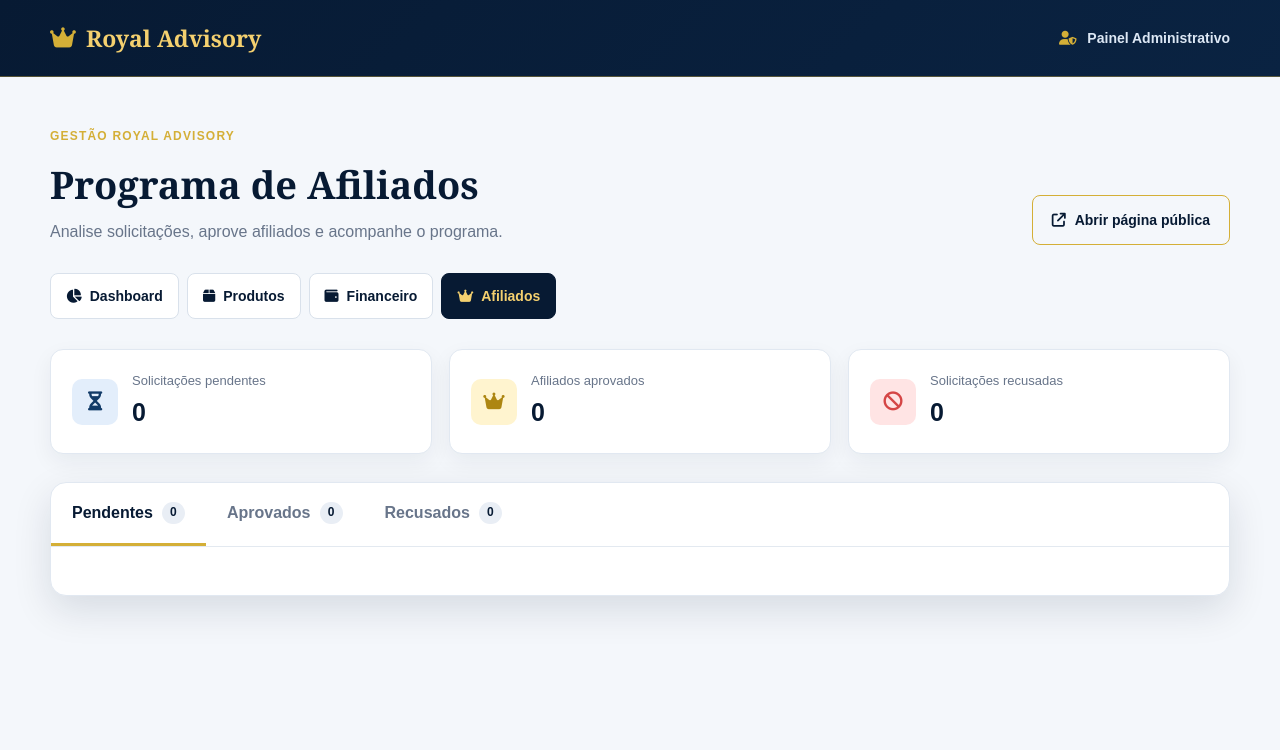
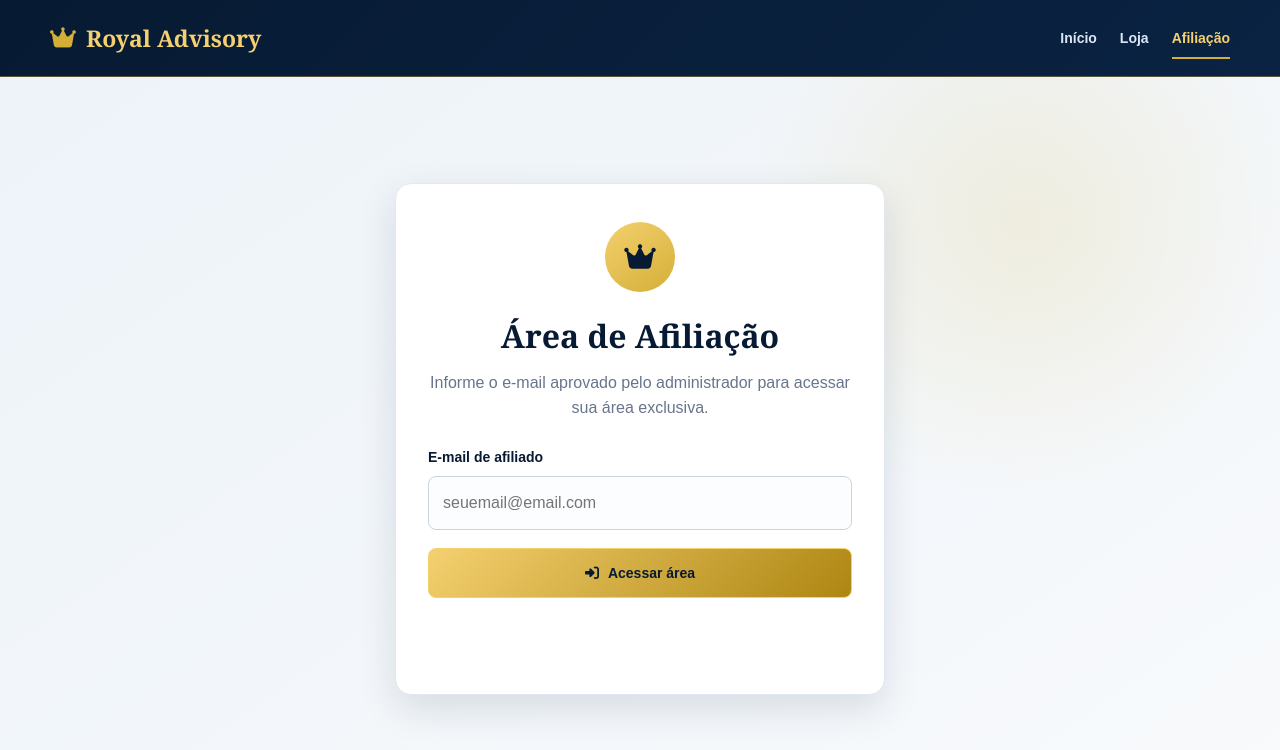
Before and after one commit to equipezero-web/L-A-Advisory, a plain HTML site: page admin/afiliados.html in a window 1280 px wide. Drawn offline with Linux system fonts and the light colour scheme; files that its build step writes are made by us from their sources.

Commit message:
Update afiliados.html

```diff
--- a/admin/afiliados.html
+++ b/admin/afiliados.html
@@ -4,9 +4,9 @@
   <meta charset="UTF-8">
   <meta name="viewport" content="width=device-width, initial-scale=1.0">
 
-  <title>Afiliados | Painel ADM Royal Advisory</title>
+  <title>Minha Afiliação | Royal Advisory</title>
 
-  <link rel="stylesheet" href="../css/afiliados.css">
+  <link rel="stylesheet" href="css/afiliados.css">
 
   <link
     rel="stylesheet"
@@ -14,143 +14,139 @@
   >
 </head>
 
-<body class="pagina-admin">
-  <header class="topo-admin">
+<body>
+  <header class="topo-principal">
     <div class="container navbar">
-      <a href="../index.html" class="logo-royal">
+      <a href="index.html" class="logo-royal">
         <i class="fa-solid fa-crown"></i>
         <span>Royal Advisory</span>
       </a>
 
-      <span class="identificacao-admin">
-        <i class="fa-solid fa-user-shield"></i>
-        Painel Administrativo
-      </span>
+      <nav class="menu-principal">
+        <a href="index.html">Início</a>
+        <a href="loja.html">Loja</a>
+        <a href="afiliacao.html" class="ativo">Afiliação</a>
+      </nav>
     </div>
   </header>
 
-  <main class="conteudo-admin">
-    <div class="container">
-      <div class="titulo-admin">
-        <div>
-          <span class="titulo-secao-mini">GESTÃO ROYAL ADVISORY</span>
-          <h1>Programa de Afiliados</h1>
-          <p>Analise solicitações, aprove afiliados e acompanhe o programa.</p>
+  <main>
+    <section class="acesso-afiliado" id="telaAcessoAfiliado">
+      <div class="card-acesso">
+        <div class="card-comissao-icone">
+          <i class="fa-solid fa-crown"></i>
         </div>
 
-        <a href="../afiliado.html" class="botao-secundario">
-          <i class="fa-solid fa-arrow-up-right-from-square"></i>
-          Abrir página pública
-        </a>
+        <h1>Área de Afiliação</h1>
+
+        <p>
+          Informe o e-mail aprovado pelo administrador para acessar sua área
+          exclusiva.
+        </p>
+
+        <form id="formAcessoAfiliado">
+          <div class="campo-formulario">
+            <label for="emailAcessoAfiliado">E-mail de afiliado</label>
+            <input
+              type="email"
+              id="emailAcessoAfiliado"
+              placeholder="seuemail@email.com"
+              required
+            >
           </div>
 
-      <nav class="menu-admin">
-        <a href="index.html">
-          <i class="fa-solid fa-chart-pie"></i>
-          Dashboard
-        </a>
+          <button type="submit" class="botao-principal">
+            <i class="fa-solid fa-right-to-bracket"></i>
+            Acessar área
+          </button>
+        </form>
 
-        <a href="produtos.html">
-          <i class="fa-solid fa-box"></i>
-          Produtos
-        </a>
+        <p class="mensagem-erro" id="mensagemAcesso"></p>
+      </div>
+    </section>
 
-        <a href="financeiro.html">
-          <i class="fa-solid fa-wallet"></i>
-          Financeiro
-        </a>
+    <section class="painel-afiliado oculto" id="painelAfiliado">
+      <div class="container">
+        <div class="boas-vindas-afiliado">
+          <div>
+            <span class="titulo-secao-mini">PAINEL EXCLUSIVO</span>
+            <h1>Olá, <span id="nomeAfiliadoPainel">Afiliado</span>.</h1>
+            <p>
+              Gere links exclusivos, divulgue produtos e acompanhe os seus
+              resultados.
+            </p>
+          </div>
 
-        <a href="afiliados.html" class="ativo">
-          <i class="fa-solid fa-crown"></i>
-          Afiliados
-        </a>
-      </nav>
+          <button type="button" id="sairAfiliado" class="botao-secundario">
+            <i class="fa-solid fa-arrow-right-from-bracket"></i>
+            Sair
+          </button>
+        </div>
 
-      <section class="cards-estatisticas">
+        <section class="codigo-afiliado-box">
+          <div>
+            <span>Seu código exclusivo de afiliado</span>
+            <strong id="codigoAfiliadoPainel">ROYAL-XXXXX</strong>
+          </div>
+
+          <button type="button" id="copiarCodigoAfiliado" class="botao-copiar">
+            <i class="fa-solid fa-copy"></i>
+            Copiar código
+          </button>
+        </section>
+
+        <section class="cards-estatisticas afiliado-estatisticas">
           <article class="card-estatistica">
             <div class="icone-estatistica azul">
-            <i class="fa-solid fa-hourglass-half"></i>
+              <i class="fa-solid fa-arrow-pointer"></i>
             </div>
             <div>
-            <span>Solicitações pendentes</span>
-            <strong id="totalPendentes">0</strong>
+              <span>Cliques rastreados</span>
+              <strong id="totalCliques">0</strong>
             </div>
           </article>
 
           <article class="card-estatistica">
             <div class="icone-estatistica dourado">
-            <i class="fa-solid fa-crown"></i>
+              <i class="fa-solid fa-bag-shopping"></i>
             </div>
             <div>
-            <span>Afiliados aprovados</span>
-            <strong id="totalAprovados">0</strong>
+              <span>Pedidos atribuídos</span>
+              <strong id="totalPedidos">0</strong>
             </div>
           </article>
 
           <article class="card-estatistica">
-          <div class="icone-estatistica vermelho">
-            <i class="fa-solid fa-ban"></i>
+            <div class="icone-estatistica verde">
+              <i class="fa-solid fa-coins"></i>
             </div>
             <div>
-            <span>Solicitações recusadas</span>
-            <strong id="totalRecusados">0</strong>
+              <span>Comissão pendente</span>
+              <strong id="comissaoPendente">R$ 0,00</strong>
             </div>
           </article>
         </section>
 
-      <section class="painel-lista">
-        <div class="abas-afiliados">
-          <button class="aba-afiliado ativa" data-status="pendente">
-            Pendentes
-            <span id="contadorPendentes">0</span>
-          </button>
-
-          <button class="aba-afiliado" data-status="aprovado">
-            Aprovados
-            <span id="contadorAprovados">0</span>
-          </button>
-
-          <button class="aba-afiliado" data-status="recusado">
-            Recusados
-            <span id="contadorRecusados">0</span>
-          </button>
+        <section class="secao-catalogo">
+          <div class="cabecalho-catalogo">
+            <div>
+              <span class="titulo-secao-mini">CATÁLOGO EXCLUSIVO</span>
+              <h2>Produtos disponíveis para divulgação</h2>
             </div>
 
-        <div id="listaAfiliados" class="lista-afiliados"></div>
+            <p>
+              Sua comissão é de 20% sobre o valor bruto de cada produto.
+            </p>
+          </div>
+
+          <div class="grade-produtos-afiliado" id="catalogoAfiliado"></div>
         </section>
       </div>
+    </section>
   </main>
 
-  <div class="modal-overlay" id="modalConfirmacao" aria-hidden="true">
-    <section class="modal-verificacao modal-confirmacao">
-      <button
-        type="button"
-        class="modal-fechar"
-        id="fecharModalConfirmacao"
-        aria-label="Fechar"
-      >
-        ×
-      </button>
+  <div class="toast" id="toastMensagem"></div>
 
-      <div class="modal-icone">
-        <i class="fa-solid fa-circle-question"></i>
-      </div>
-
-      <h2 id="tituloConfirmacao">Confirmar ação</h2>
-      <p id="textoConfirmacao"></p>
-
-      <div class="botoes-confirmacao">
-        <button type="button" class="botao-secundario" id="cancelarAcao">
-          Cancelar
-        </button>
-
-        <button type="button" class="botao-principal" id="confirmarAcao">
-          Confirmar
-        </button>
-      </div>
-    </section>
-  </div>
-
-<script type="module" src="../js/admin-afiliados.js"></script>
+  <script src="js/afiliacao.js"></script>
 </body>
 </html>
```
Lines whose indentation alone changed are shown as unchanged.
